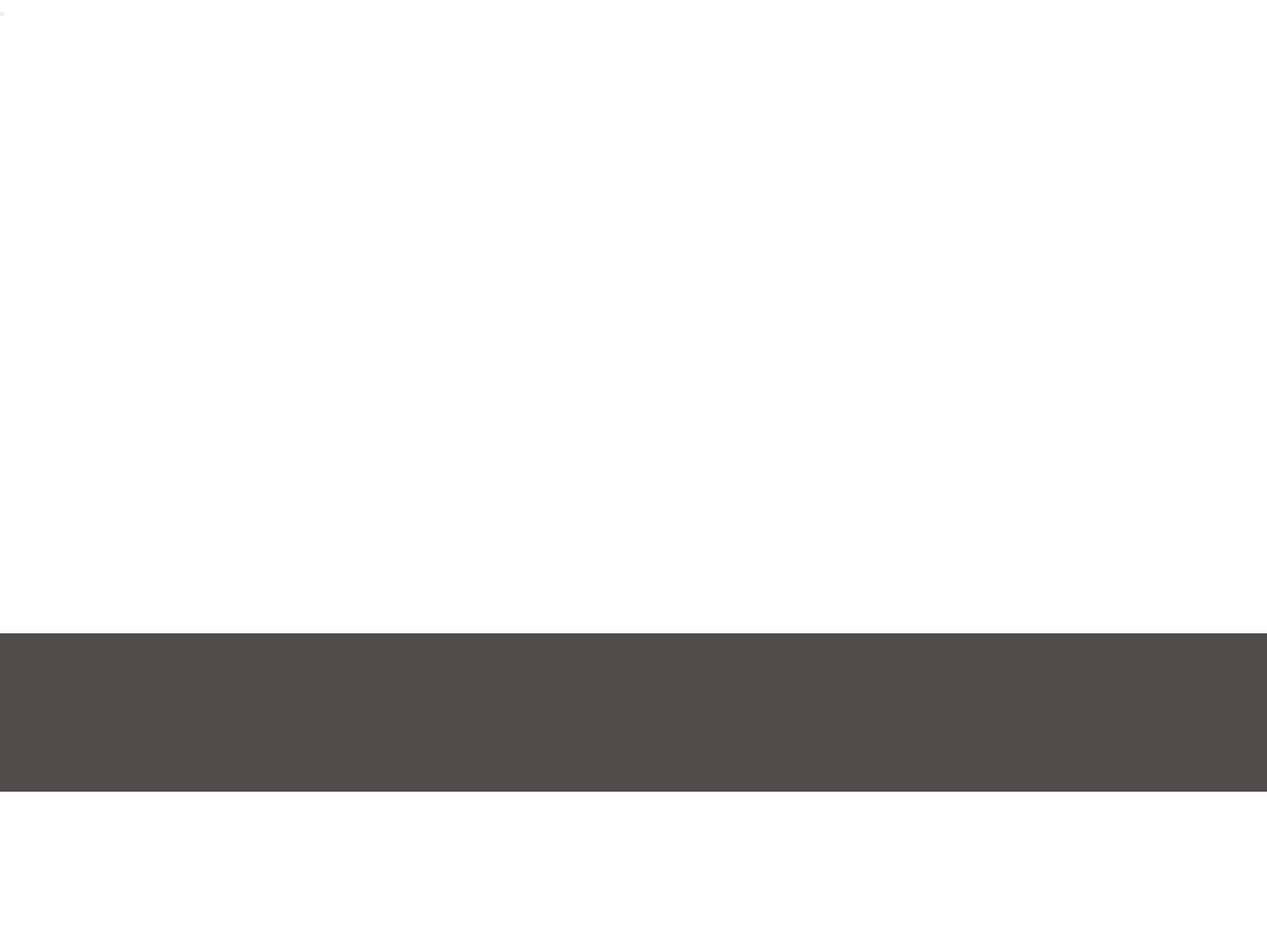
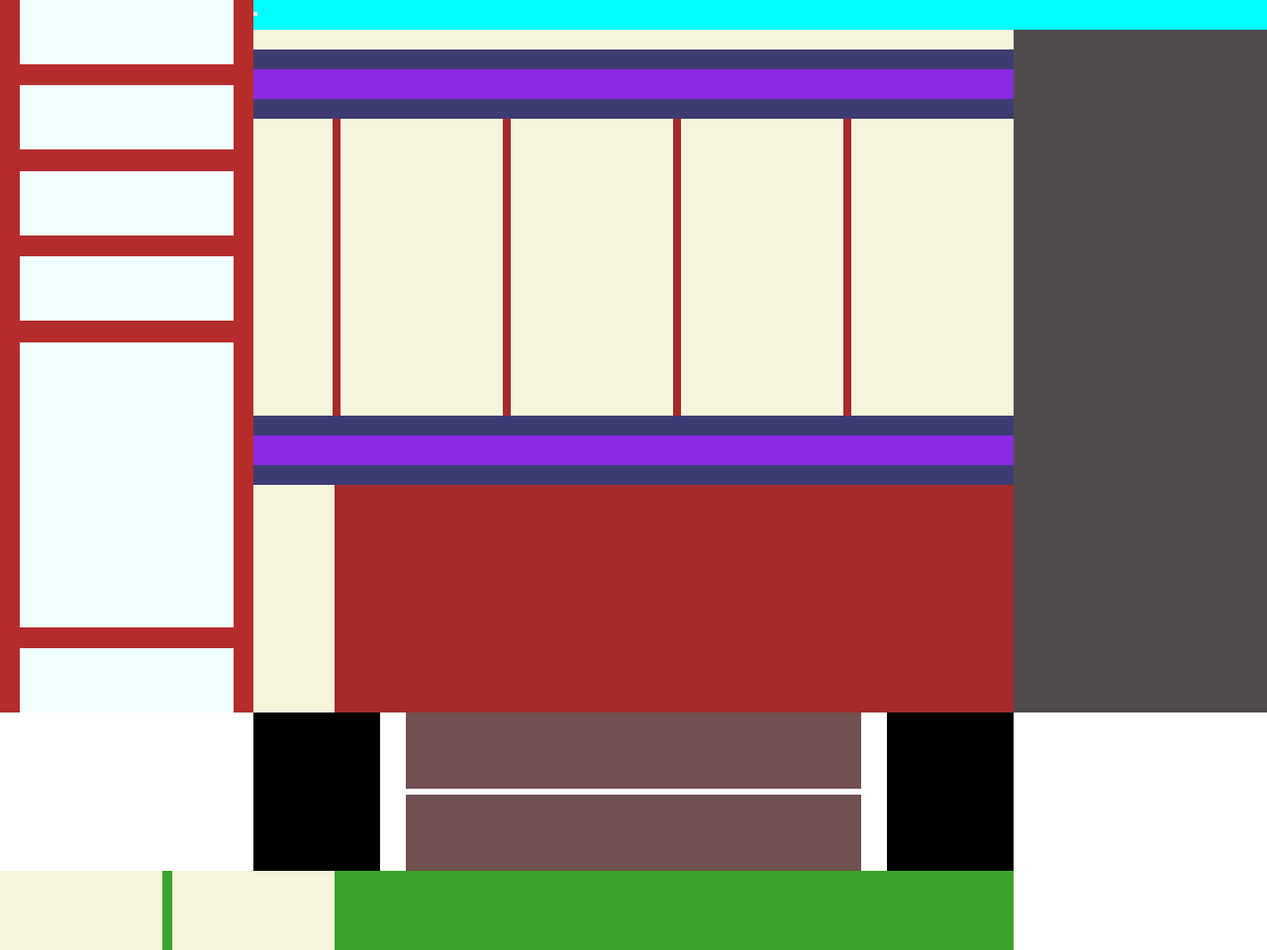
Before and after one commit to Andrea-lulli/html-css-spotifyweb, a plain HTML site: page index.html in a window 1280 px wide. Shown: the whole page at 99% size. Before the commit the page ends 800 px from the top, so only its background shows below. Drawn offline with Linux system fonts and the light colour scheme.

Commit message:
struttura

```diff
--- a/index.html
+++ b/index.html
@@ -12,35 +12,59 @@
 <body>
     <div class="spotify">
 
-        <div class="conteiner flex ">
+        <div class="conteiner flex">
 
             <!-- header laterale -->
-            <header class="column fixed">
+            <header class="column fixed-h">
                 <div class="logo"></div>
-                <div class="house"></div>
+                <div class="home"></div>
                 <div class="cerca"></div>
+                <div class="libreria"></div>
                 <div class="playlist"></div>
-                <div class=" "></div>
+                <div class="installa"></div>
             </header>
 
             <!-- main -->
-            <main class="column">
+            <main class="">
 
                 <!-- upgrade fixed  -->
-                <div class="upgrade fixed">
+                <div class="upgrade fixed-w">
                     <button></button>
                 </div>
 
                 <!-- nav -->
-                <div class="nav">
+                <div class="nav margin-main">
                     <span></span>
-
-
                 </div>
 
                 <!-- artisti 1 -->
-                <div class="artisti"></div>
-                <div class="box-card">
+                <div class="artisti margin-main"></div>
+                <div class="box-card flex between wrap margin-main">
+                    <div class="card">
+                        <div class="box-img"></div>
+                        <div class="box-testo"></div>
+                    </div>
+
+                    <div class="card">
+                        <div class="box-img"></div>
+                        <div class="box-testo"></div>
+                    </div>
+
+                    <div class="card">
+                        <div class="box-img"></div>
+                        <div class="box-testo"></div>
+                    </div>
+
+                    <div class="card">
+                        <div class="box-img"></div>
+                        <div class="box-testo"></div>
+                    </div>
+
+                    <div class="card">
+                        <div class="box-img"></div>
+                        <div class="box-testo"></div>
+                    </div>
+
                     <div class="card">
                         <div class="box-img"></div>
                         <div class="box-testo"></div>
@@ -48,18 +72,42 @@
 
                 <!-- artisti 2 -->
                 </div>
-                <div class="artisti"></div>
-                <div class="box-card"></div>
+
+                <!-- artisti 2 -->
+                <div class="artisti margin-main"></div>
+                <div class="box-card flex margin-main">
+                    <div class="card ">
+                        <div class="box-img"></div>
+                        <div class="box-testo"></div>
+                    </div>
+
+                    <div class="card margin-card">
+                        <div class="box-img"></div>
+                        <div class="box-testo"></div>
+                    </div>
+
+
+                </div>
 
                 <!-- artisti 3 -->
-                <div class="titolo"></div>
-                <div class="box-card-rt"></div>
+                <div class="artisti margin-main"></div>
+                <div class="box-card-rt flex  margin-main">
+                    <div class="card ">
+                        <div class="box-img"></div>
+                        <div class="box-testo"></div>
+                    </div>
+
+                    <div class="card margin-card">
+                        <div class="box-img "></div>
+                        <div class="box-testo"></div>
+                    </div>
+                </div>
             </main>
         </div>
 
 
         <!-- footer -->
-        <footer class="flex">
+        <footer class="flex between fixed-w">
             <div class="ft-sx"></div>
             <div class="ft-cn column">
                 <div class="ft-cn-top"></div>
--- a/style.css
+++ b/style.css
@@ -11,18 +11,39 @@
 .column{
     display: flex;
     flex-direction: column;
+    justify-content: space-between;
 }
 
 .flex{
     display: flex;
+ }
+
+.wrap{
+    flex-wrap: wrap;
+ }
+
+ .between{
     justify-content: space-between;
+ }
+
+ .margin-card{
+    margin-left: 1% ;
+ }
+
+.margin-main{
+    margin: 20px 0;
 }
 
-.fixed{
+ .fixed-h{
     position: fixed;
-    width: 100%;
     z-index: 1;
-    top: 0;
+
+}
+
+.fixed-w{
+    position: fixed;
+    z-index: 1;
+
 }
 
 
@@ -33,20 +54,34 @@
     height: 100vh;
     margin: auto;
     background-color: rgb(81, 76, 76);
+
 }
 
-.conteiner {
-    height: 80%;
-}
+
+
+
 
 
 
 
 /* header */
 header{
-    flex-basis: 20%;
-    background-color: white;
-    height: 80%;
+    width: 20vw;
+    background-color: rgb(181, 44, 44);
+    height: 90vh;
+
+}
+
+.logo, .home , .cerca,.libreria, .installa{
+    flex-basis: 9%;
+    background-color: azure;
+    margin: 0px 20px;
+}
+
+.playlist{
+    flex-basis: 40%;
+    background-color: azure;
+    margin: 0px 20px;
 }
 
 
@@ -54,10 +89,99 @@ header{
 
 /* main */
 main{
-    flex-basis: 79%;
+    background-color: rgb(61, 60, 114);
+    height: 90vh;
+    width: 80%;
+    position: relative;
+    top: 0;
+    right: 0;
+
+}
+
+.upgrade{
+    flex-basis: 10%;
+    background-color: aqua;
+    height: 30px;
+    width: 80%;
+    top: 0;
+    right: 0;
+
+}
+
+.nav{
+    flex-basis: 5%;
+    background-color: beige;
+    height: 30px;
+
+
+}
+
+.box-card{
     background-color: brown;
-    height: 80%;
+    flex-basis: 20%;
+    height: 300px;
+
 }
+
+.card{
+    flex-basis: 16%;
+    background-color: beige;
+}
+
+
+
+.box-card-rt{
+    background-color: rgb(58, 165, 42);
+    flex-basis: 20%;
+    height: 100px;
+
+
+}
+
+.artisti{
+    flex-basis: 3%;
+    background-color: blueviolet;
+    height: 30px;
+}
+
+
+
+
+
+
+
+
+/* footer */
+footer{
+    height: 20vh;
+    background-color: black;
+    width: 100%;
+}
+
+.ft-sx{
+    background-color: white;
+    flex-basis: 20%;
+}
+
+.ft-dx{
+    background-color: white;
+    flex-basis: 20%;
+}
+
+.ft-cn{
+    background-color: white;
+    flex-basis: 40%;
+    align-items: center;
+}
+
+.ft-cn-top, .ft-cn-bottom {
+    background-color: rgb(112, 80, 80);
+    flex-basis: 48%;
+    width: 90%;
+
+}
+
+
 
 
 
```
